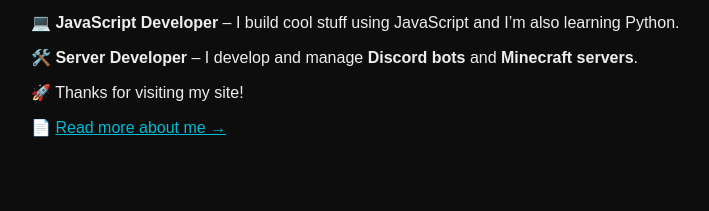
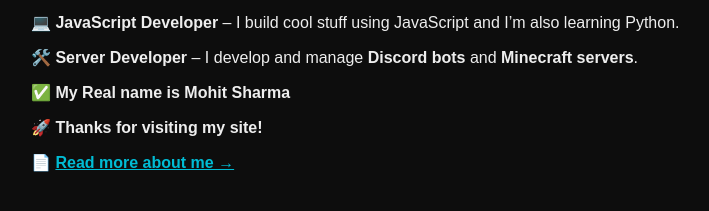
Before and after one commit to MohitFGN/MohitFGN.github.io, a plain HTML site: page index.html in a window 1280 px wide. Shown: the part 135-346 px from the top of the page, without its empty margins (209-918 px from the left). Drawn offline with Linux system fonts and the light colour scheme.

Commit message:
Update index.html

```diff
--- a/index.html
+++ b/index.html
@@ -56,6 +56,7 @@
   <p>🎮 <strong>Professional Gamer</strong> – I mainly play <strong>Minecraft</strong> and I’m a <strong>High Tier-4 PvPer</strong>.</p>
   <p>💻 <strong>JavaScript Developer</strong> – I build cool stuff using JavaScript and I’m also learning Python.</p>
   <p>🛠️ <strong>Server Developer</strong> – I develop and manage <strong>Discord bots</strong> and <strong>Minecraft servers</strong>.</p>
+  <p>✅ <strong>My Real name is Mohit Sharma</p>
   <p>🚀 Thanks for visiting my site!</p>
   <p>📄 <a href="about.html">Read more about me →</a></p>
 </body>
```
